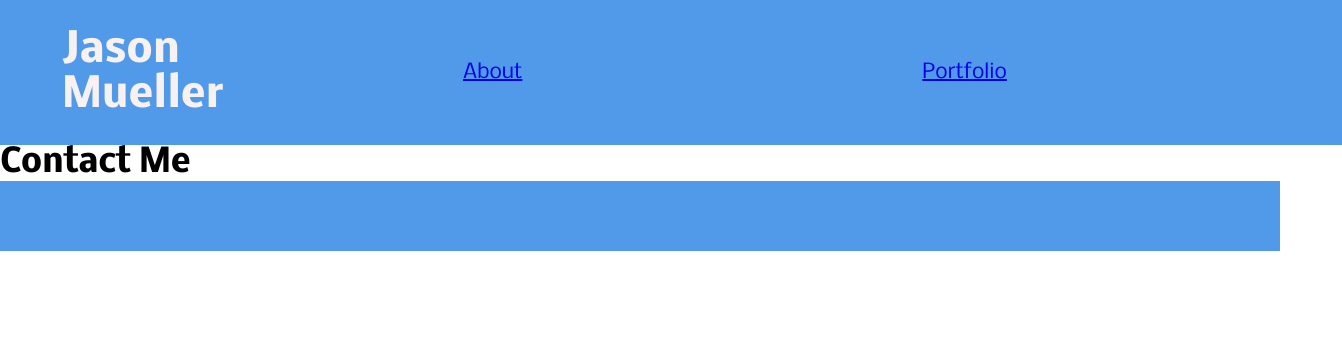
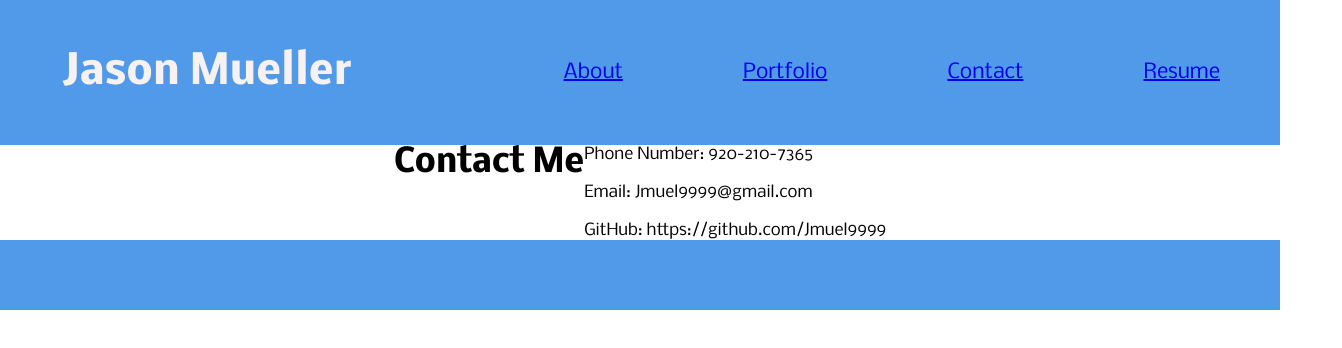
Before and after one commit to Jmuel9999/challenge20--react-porfolio, a React (Create React App) app: page /Contact in a window 1280 px wide. Shown: the top 348 px of the page, 1342 px wide, since content can reach past the window. Built offline with nearby package versions, Linux system fonts and the light colour scheme; the HTML template or start-up script is replaced by a standard one; a web font is replaced by a local one.

Commit message:
Added more info to pages

```diff
--- a/src/components/Contact/Contact.jsx
+++ b/src/components/Contact/Contact.jsx
@@ -6,6 +6,14 @@ export default function Contact() {
     return (
         <div className="contact">
             <h1>Contact Me</h1>
+            <br></br>
+            <div className="contactInfo">
+                <p>Phone Number: 920-210-7365</p>
+                <br></br>
+                <p>Email: Jmuel9999@gmail.com</p>
+                <br></br>
+                <p>GitHub: https://github.com/Jmuel9999 </p>
+            </div>
         </div>
     )
 }
--- a/src/components/Contact/contact.scss
+++ b/src/components/Contact/contact.scss
@@ -0,0 +1,4 @@
+.contact {
+    display: flex;
+    justify-content: center;
+}
--- a/src/components/Navbar/navbar.scss
+++ b/src/components/Navbar/navbar.scss
@@ -1,3 +1,8 @@
+* {
+    margin: 0;
+    padding: 0;
+    box-sizing: border-box;
+  }
 
 .navbar {
     background-color: #519aea;
@@ -26,7 +31,7 @@
 
 .navlist li {
     font-size: 20px;
-    padding: 100px;
+    padding: 30px;
 }
 
 /* highlights the current tab selected */
```
